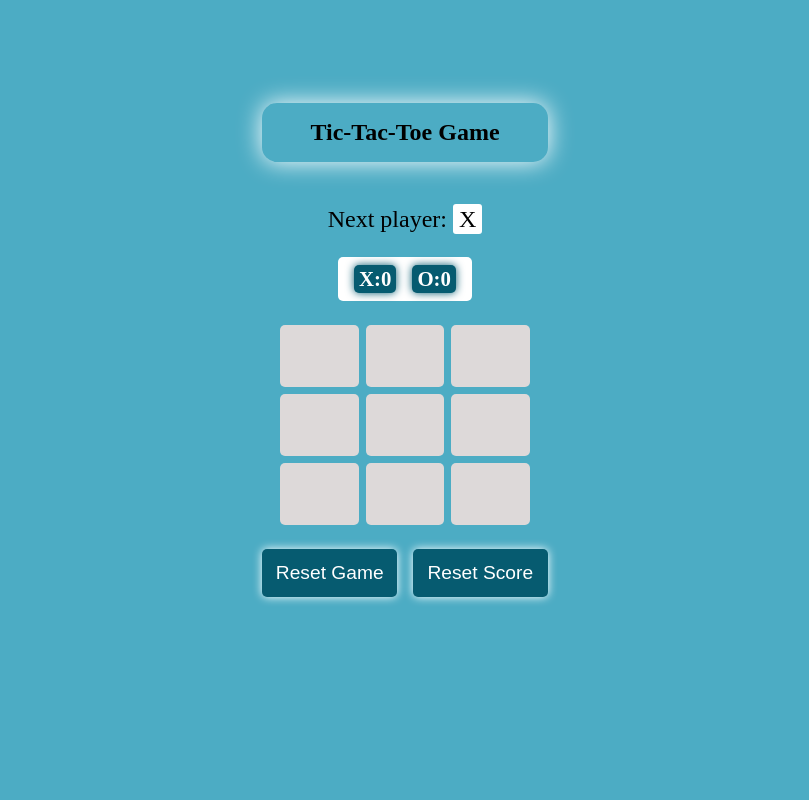
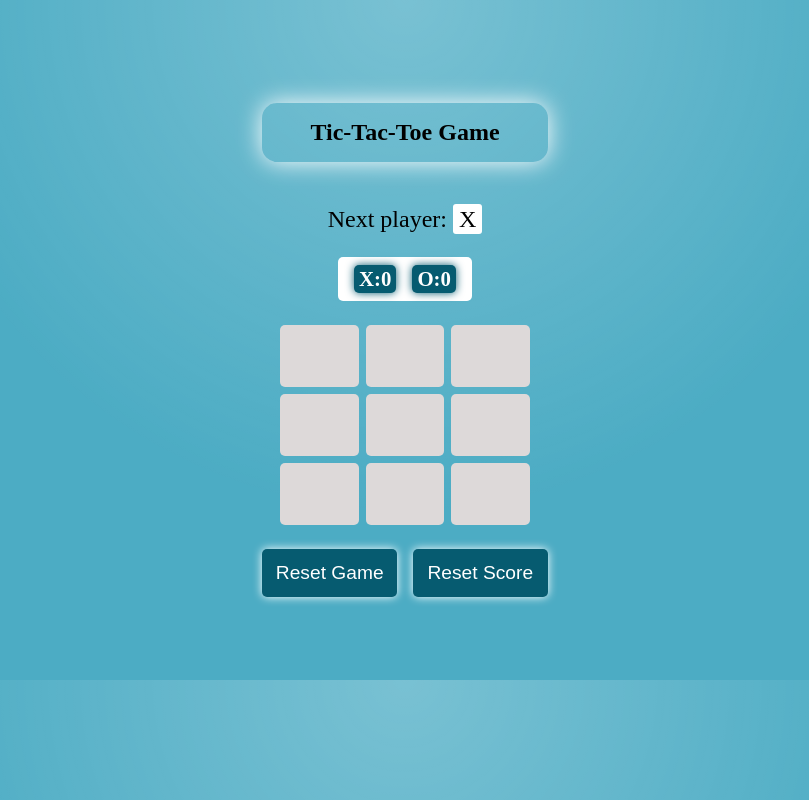
Before and after one commit to JAMILA-AIT-HAMOU/Tic-Tac-Toe-Game, a React (Vite) app: page / in a window 1280 px wide. Shown: the whole page, without its empty margins (235-1044 px from the left). Built offline with nearby package versions, Linux system fonts and the light colour scheme.

Commit message:
background

```diff
--- a/src/index.css
+++ b/src/index.css
@@ -1,6 +1,11 @@
 
 body{
-  background-color:rgb(76, 172, 196);
+  background-color:rgb(76, 172, 196);background-image:
+    radial-gradient(
+    circle at top,
+      rgba(255,255,255,0.25),
+      transparent 55%
+    );
   margin:0;
   min-height:85vh;
   display:flex;
```
